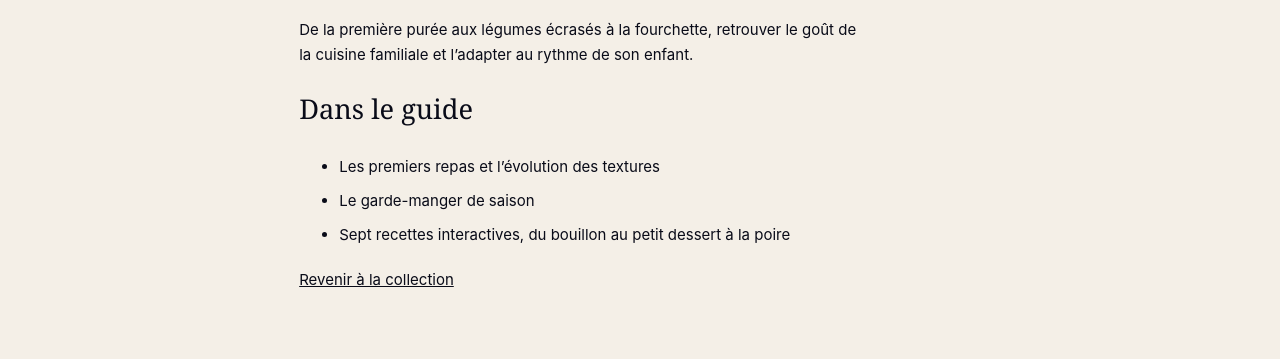
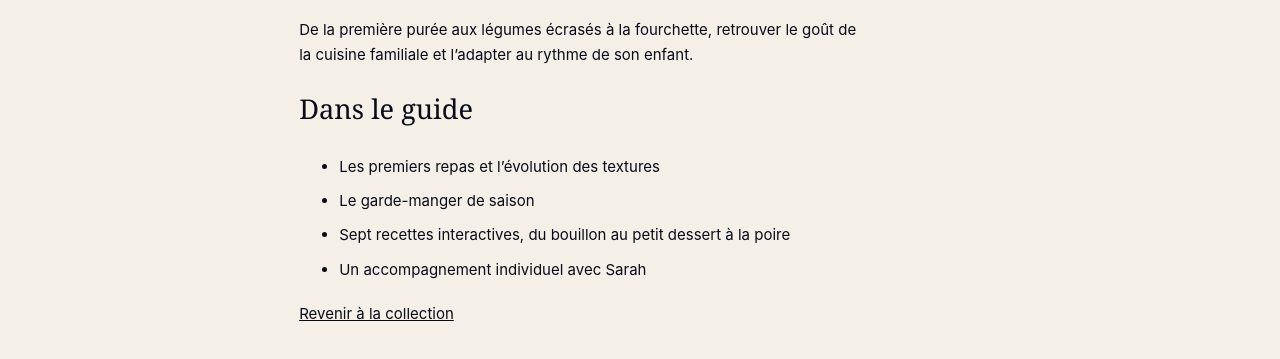
Before and after one commit to sarahmsika/sarahmsika.github.io, a plain HTML site: page guides/diversification-ancestrale/index.html in a window 1280 px wide. Shown: the part 489-848 px from the top of the page. Drawn offline with Linux system fonts and the light colour scheme.

Commit message:
Rétablir la présentation des accompagnements sans lien de réservation

```diff
--- a/guides/diversification-ancestrale/index.html
+++ b/guides/diversification-ancestrale/index.html
@@ -1,5 +1,5 @@
 <!doctype html>
 <html lang="fr"><head><meta charset="utf-8"><meta name="viewport" content="width=device-width,initial-scale=1"><meta name="referrer" content="no-referrer"><meta name="robots" content="noindex,follow"><title>Diversification ancestrale et consciente · Sarah Msika</title><link rel="stylesheet" href="/assets/account.css?v=3"><style>.apercu{max-width:720px;margin:4rem auto;padding:0 1.2rem}.apercu h1{font:400 clamp(2.5rem,6vw,4.8rem)/1.05 Lora,Georgia,serif;letter-spacing:-.045em}.apercu h1 em{color:#4b1736}.apercu h2{font:400 1.7rem Lora,Georgia,serif}.apercu li{padding:.3rem 0}.apercu p{max-width:60ch}</style></head>
 <body><div id="catalogue"><header><div class="shell nav"><a class="brand" href="/">Sarah <em>Msika</em></a><nav class="approved-menu" aria-label="Navigation principale"><a href="/">Accueil</a><a href="/plateforme/">La plateforme</a><a href="/guides/">Les guides</a><a href="/espace/">Mon espace</a></nav></div></header>
-<main class="apercu"><p class="eyebrow">Grandir · Guide à paraître</p><h1>Diversification <em>ancestrale et consciente</em></h1><p>De la première purée aux légumes écrasés à la fourchette, retrouver le goût de la cuisine familiale et l’adapter au rythme de son enfant.</p><h2>Dans le guide</h2><ul><li>Les premiers repas et l’évolution des textures</li><li>Le garde-manger de saison</li><li>Sept recettes interactives, du bouillon au petit dessert à la poire</li></ul><a href="/guides/">Revenir à la collection</a></main></div>
+<main class="apercu"><p class="eyebrow">Grandir · Guide à paraître</p><h1>Diversification <em>ancestrale et consciente</em></h1><p>De la première purée aux légumes écrasés à la fourchette, retrouver le goût de la cuisine familiale et l’adapter au rythme de son enfant.</p><h2>Dans le guide</h2><ul><li>Les premiers repas et l’évolution des textures</li><li>Le garde-manger de saison</li><li>Sept recettes interactives, du bouillon au petit dessert à la poire</li><li>Un accompagnement individuel avec Sarah</li></ul><a href="/guides/">Revenir à la collection</a></main></div>
 </body></html>
```
